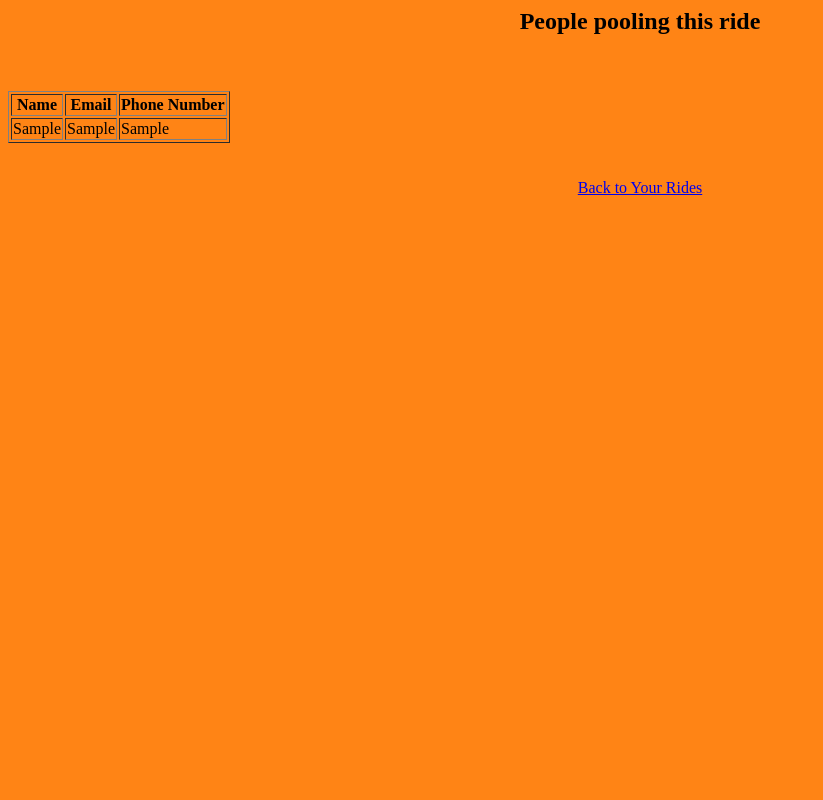
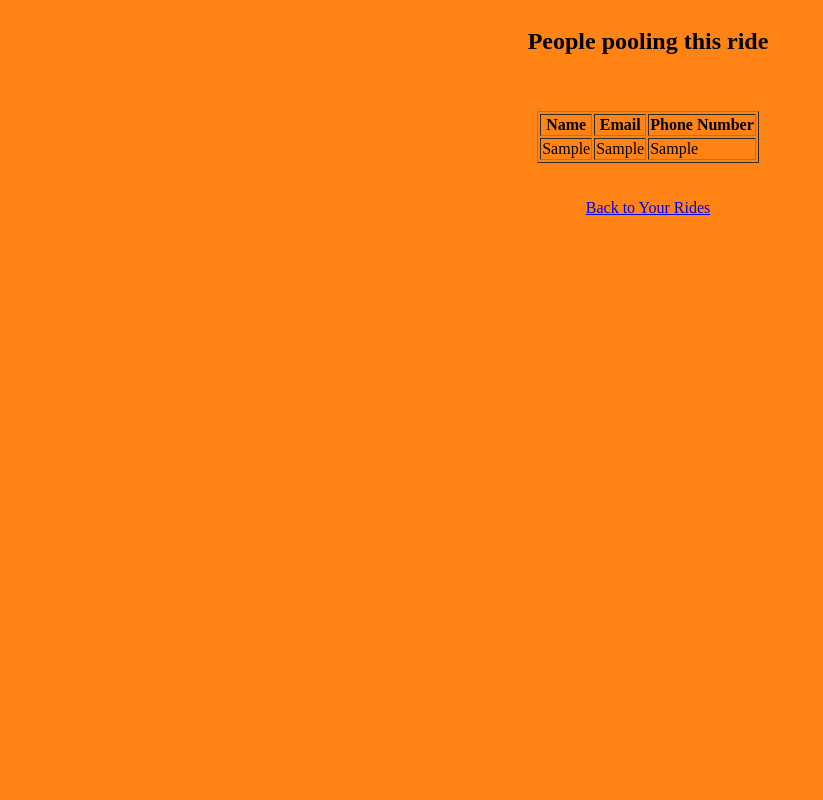
Before and after one commit to zhenyu1311/GRP26APP, a Django app: template kopidarat/templates/passenger.html in a window 1280 px wide. Shown: the whole page, without its empty margins (0-823 px from the left). Run offline with Django 4.2, Linux system fonts and the light colour scheme; the template is opened without the code that fills it: most values are stand-ins (such as "Sample title", 1, 10 or a date in 2020).

Commit message:
update on passenger list

```diff
--- a/kopidarat/templates/passenger.html
+++ b/kopidarat/templates/passenger.html
@@ -3,12 +3,16 @@
   body {
       color: black;
       text-align: center;
-      background-color: #FF8415 ;
+      background-color: #FF8415;
+      display: flex;
+      flex-direction: column;
+      align-items: center;
+      width: 100%;
   }
 </style>
 <html>
   <head>
-    <title>{{activity_name}}</title>
+    <title>Passenger list</title>
   </head>
   <body>
     <h2>People pooling this ride</h2>
```
